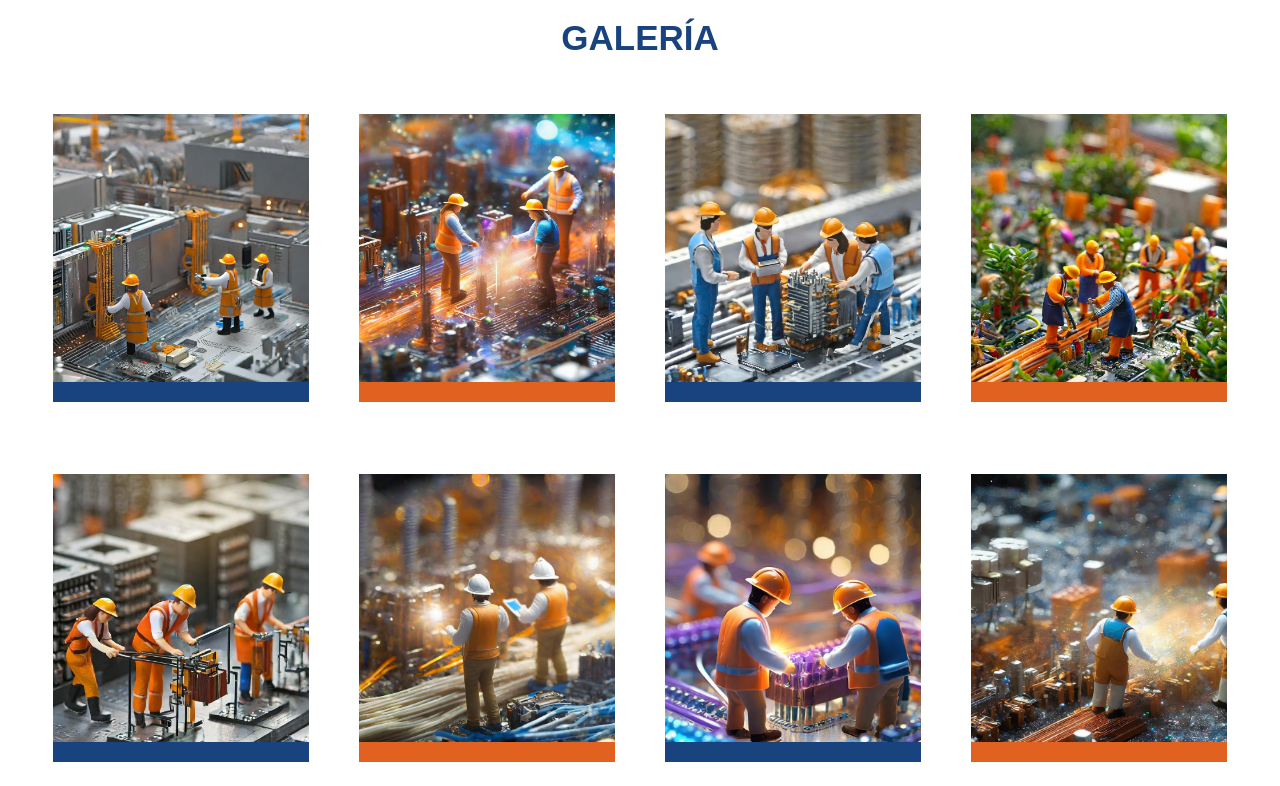
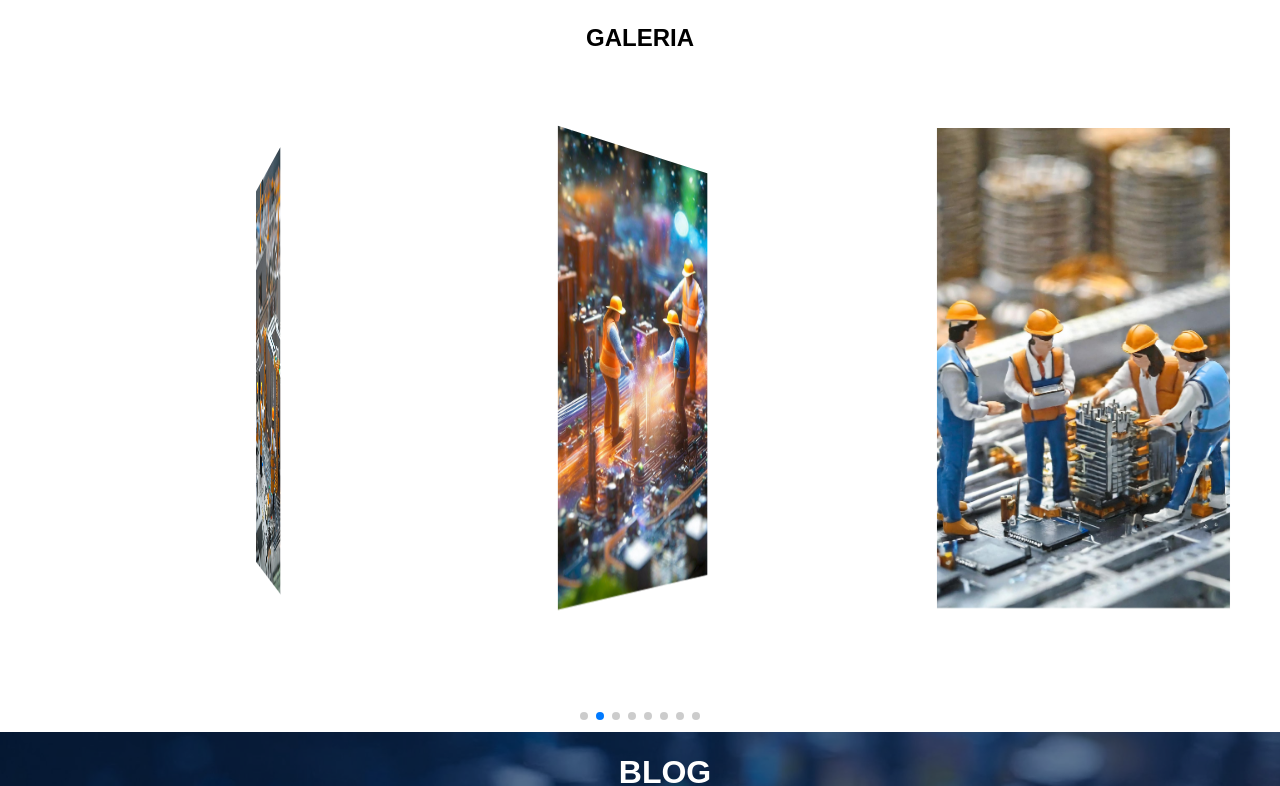
Before and after one commit to knarfangelo/preciso-group, an Angular app: page /inicio in a window 1280 px wide. Shown: the part 3094-3880 px from the top of the page. Built offline with nearby package versions, Linux system fonts and the light colour scheme.

Commit message:
Avanze grupo v2

```diff
--- /dev/null
+++ b/src/app/DataBase/serviciosDB/imagenes.ts
@@ -0,0 +1,10 @@
+export const galeriaImagenes:string[]=[
+    "/galeria/1.jpg",
+    "/galeria/2.jpg",
+    "/galeria/3.jpg",
+    "/galeria/4.jpg",
+    "/galeria/5.jpg",
+    "/galeria/6.jpg",
+    "/galeria/7.jpg",
+    "/galeria/8.jpg",
+]
--- a/src/app/components/galeria/galeria.component.css
+++ b/src/app/components/galeria/galeria.component.css
@@ -1,83 +1,24 @@
-.container-galeria{
-    width: 100%;
-    height: 100vh;
-    background-color: white;
+h2{
+    margin: 0;
+    padding: 0;
+    border: 0;
+    height: 10vh;
     display: flex;
-    flex-direction: column;
+    align-items: center;
+    justify-content: center;
     font-family: Arial, Helvetica, sans-serif;
 }
-
-
-h2{
-    margin: 0;
-    border: 0;
-    padding: 0;
-    display: flex;
-    font-size: 35px;
-    justify-content: center;
-    align-items: center;
-    height: 10vh;
+.swiper-galeria{
     width: 100%;
-    color: #18437F;
+    height: auto;
 }
-
-.row{
-    display: flex;
+img{
     width: 100%;
-    height: 45%;
-    align-items: center;
-    justify-content: center;
-    gap: 50px;
-}
-
-
-
-
-
-img{
-
-    width: 100%;
-    height: 100%;
+    height: 60vh;
     object-fit: cover;
 }
-.imagen{
-    width: 20%;
-    height: 80%;
-    border-bottom: 20px solid rgb(0, 0, 0);
+.slide-galeria{
     box-sizing: border-box;
-    position: relative;
+    padding: 50px;
+    padding-bottom: 120px;
 }
-
-.img{
-    border-bottom: 20px solid #18437F;
-    position: relative;
-}
-.img2{
-    border-bottom: 20px solid #E16120;
-    position: relative;
-    transition: 2000ms;
-}
-
-.fondoimg,.fondoimg2{
-    position: absolute;
-    width: 100%;
-    height: 100%;
-    top: 0;
-    left: 0;
-}
-
-.fondoimg2:hover{
-    background-color: rgba(255, 123, 0, 0.247);
-    z-index: 10;
-}
-
-.fondoimg:hover{
-    background-color: rgba(0, 102, 255, 0.247);
-    z-index: 10;
-}
-
-.img:hover,
-.img2:hover {
-  transform: scale(1.1); /* Aumenta el tamaño al 110% */
-  transition: transform 0.5s ease; /* Transición suave */
-}
--- a/src/app/components/galeria/galeria.component.html
+++ /dev/null
@@ -1,39 +0,0 @@
-<div class="container-galeria">
-  <h2>GALERÍA</h2>
-  <div class="row">
-    <div class="imagen">
-        <div class="fondoimg"></div>
-      <img class="img zoom-in-out" src="/galeria/1.jpg" alt="" />
-    </div>
-    <div class="imagen">
-        <div class="fondoimg2"></div>
-      <img class="img2" src="/galeria/2.jpg" alt="" />
-    </div>
-    <div class="imagen">
-        <div class="fondoimg"></div>
-      <img class="img" src="/galeria/3.jpg" alt="" />
-    </div>
-    <div class="imagen">
-        <div class="fondoimg2"></div>
-      <img class="img2" src="/galeria/4.jpg" alt="" />
-    </div>
-  </div>
-  <div class="row">
-    <div class="imagen">
-         <div class="fondoimg"></div>
-      <img class="img" src="/galeria/5.jpg" alt="" />
-    </div>
-    <div class="imagen">
-        <div class="fondoimg2"></div>
-      <img class="img2" src="/galeria/6.jpg" alt="" />
-    </div>
-    <div class="imagen">
-        <div class="fondoimg"></div>
-      <img class="img" src="/galeria/7.jpg" alt="" />
-    </div>
-    <div class="imagen">
-        <div class="fondoimg2"></div>
-      <img class="img2" src="/galeria/8.jpg" alt="" />
-    </div>
-  </div>
-</div>
--- a/src/app/components/galeria/galeria.component.ts
+++ b/src/app/components/galeria/galeria.component.ts
@@ -1,12 +1,60 @@
-import { Component } from '@angular/core';
+import { CUSTOM_ELEMENTS_SCHEMA, Component, signal } from '@angular/core';
+import { SwiperOptions } from 'swiper/types';
+import { EffectCube } from 'swiper/modules';
+import { SwiperContainer, register } from 'swiper/element';
+import { galeriaImagenes } from '../../DataBase/serviciosDB/imagenes';
+register();
 
 @Component({
   selector: 'app-galeria',
   standalone: true,
+  schemas:[CUSTOM_ELEMENTS_SCHEMA],
   imports: [],
-  templateUrl: './galeria.component.html',
+  template:  `
+  <h2>GALERIA</h2>
+  <swiper-container class="swiper-galeria" init=false>
+  @for (swiperObject of swiperObjects; track $index) {
+    <swiper-slide class="slide-galeria"><div class="slide-custom">
+      <img [src]="swiperObject" alt="">
+    </div></swiper-slide>
+  }
+  </swiper-container>
+  `,
   styleUrl: './galeria.component.css'
 })
 export class GaleriaComponent {
+  swiperElements = signal<SwiperContainer | null>(null);
+  swiperObjects: string[] = galeriaImagenes;
 
+  ngOnInit(): void {
+    const swiperElemConstructor = document.querySelector('.swiper-galeria');
+    const swiperOptions: SwiperOptions = {
+      navigation:{
+        enabled:true,
+        nextEl:'.swiper-button-next',
+        prevEl:'.swiper-button-prev',
+      },
+      slidesPerView: 'auto',
+      speed: 1500,
+      breakpoints: {
+        0:{
+          slidesPerView:1,
+        },
+        800:{
+          slidesPerView:3,
+        }
+      },
+      spaceBetween:50,
+      effect:"coverflow",
+      coverflowEffect:{
+        slideShadows:false,
+      },
+      loop:true,
+      autoplay:true,
+      pagination:true
+    };
+    Object.assign(swiperElemConstructor!, swiperOptions);
+    this.swiperElements.set(swiperElemConstructor as SwiperContainer);
+    this.swiperElements()?.initialize();
+  }
 }
```
